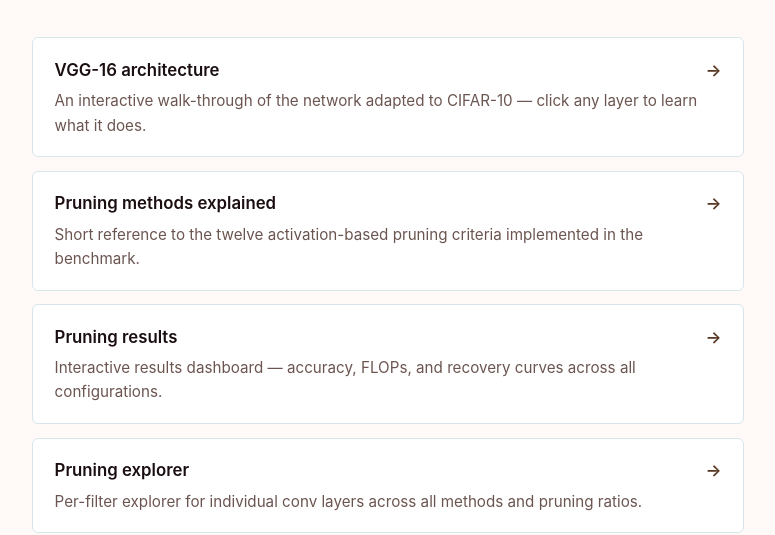
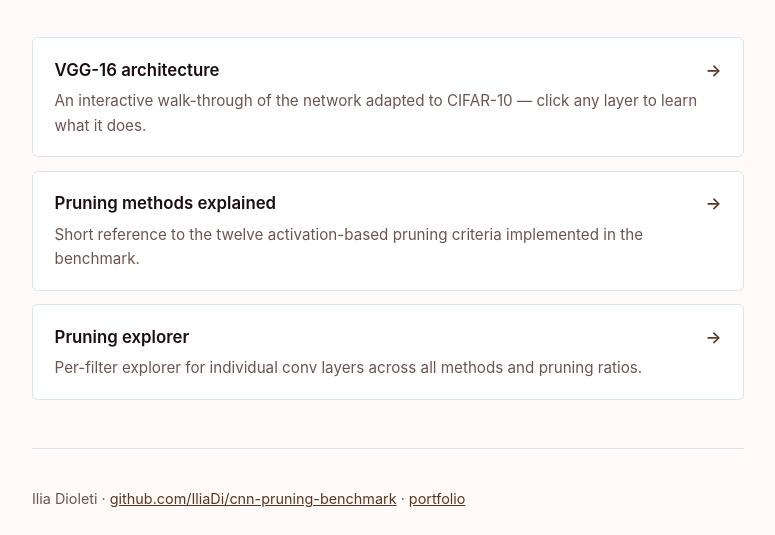
Before and after one commit to IliaDi/cnn-pruning-benchmark, a plain HTML site: page docs/index.html in a window 1280 px wide. Shown: the part 280-815 px from the top of the page, without its empty margins (252-1027 px from the left). Drawn offline with Linux system fonts and the light colour scheme.

Commit message:
Remove dead 'Pruning results' card (404) from GH Pages index

```diff
--- a/docs/index.html
+++ b/docs/index.html
@@ -71,12 +71,6 @@
         </a>
       </li>
       <li>
-        <a href="pruning-results/">
-          <div class="t">Pruning results</div>
-          <div class="d">Interactive results dashboard — accuracy, FLOPs, and recovery curves across all configurations.</div>
-        </a>
-      </li>
-      <li>
         <a href="pruning-explorer/">
           <div class="t">Pruning explorer</div>
           <div class="d">Per-filter explorer for individual conv layers across all methods and pruning ratios.</div>
```
